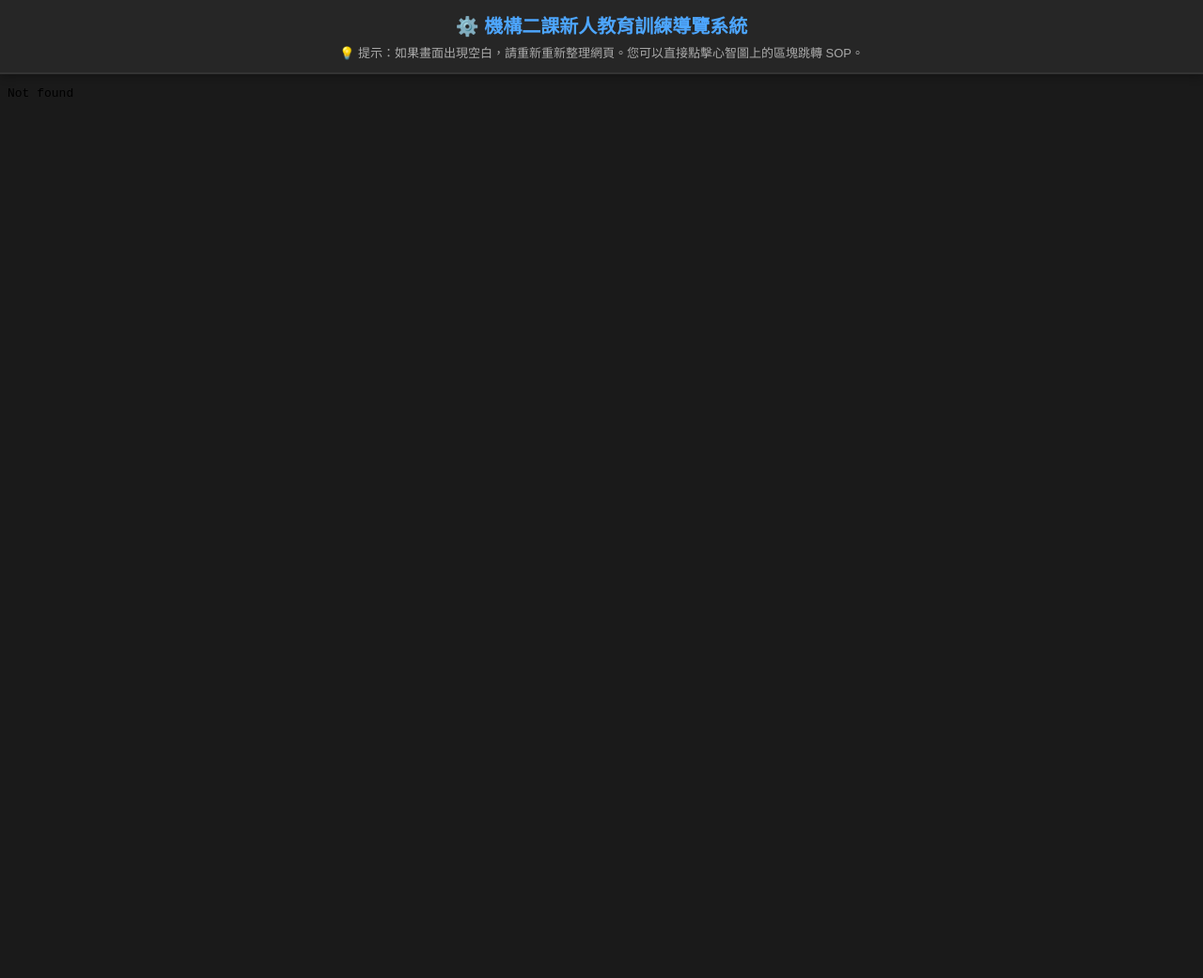
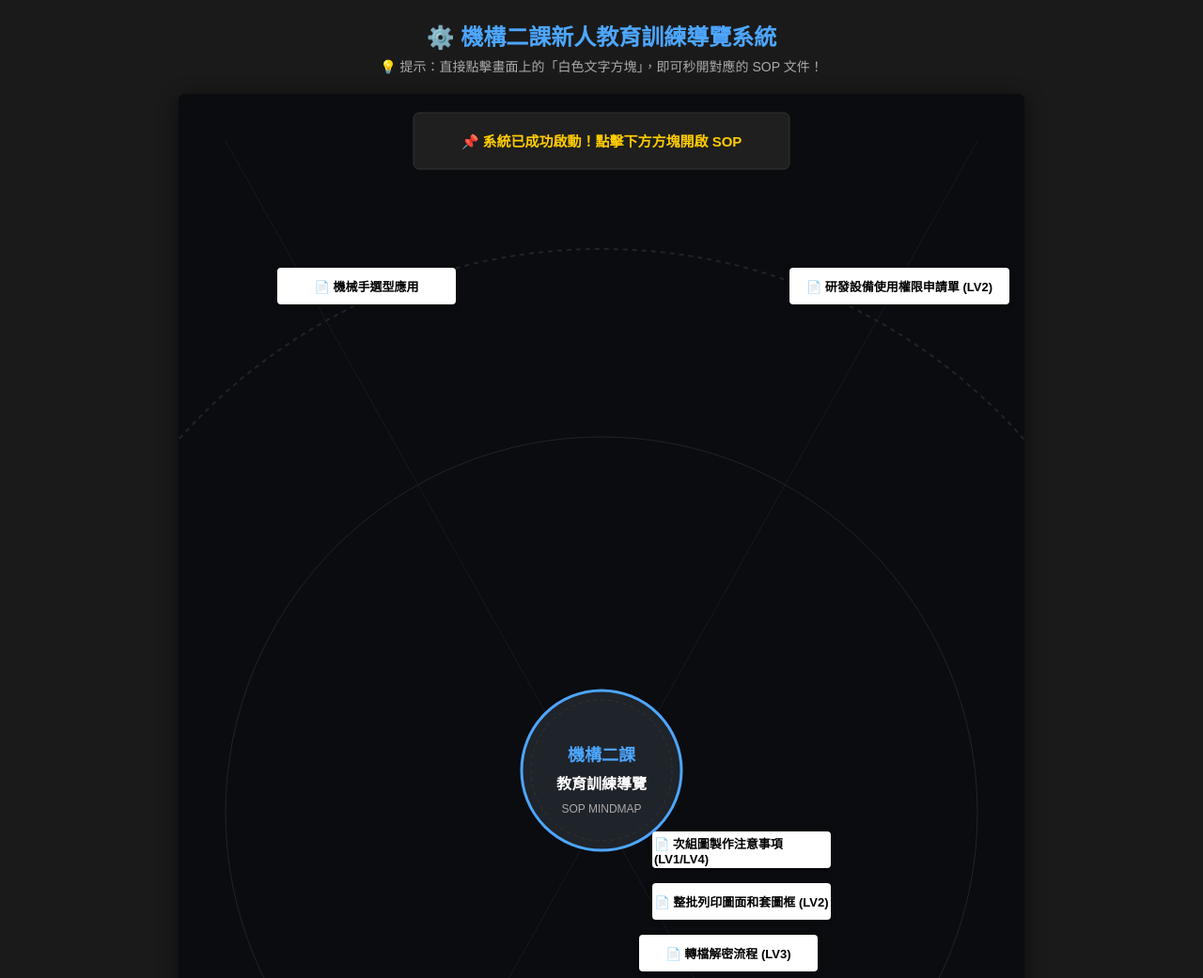
Before and after one commit to chiaho800422-sketch/my-sop-plus, a plain HTML site: page index.html in a window 1280 px wide. Shown: the top 1041 px of the page at 94% size. Before the commit the page ends 800 px from the top, so only its background shows below. Drawn offline with Linux system fonts and the light colour scheme.

Commit message:
Update index.html

```diff
--- a/index.html
+++ b/index.html
@@ -5,44 +5,56 @@
     <meta name="viewport" content="width=device-width, initial-scale=1.0">
     <title>機構二課新人教育訓練導覽系統</title>
     <style>
-        html, body {
+        body {
+            background-color: #1a1a1a;
+            color: #ffffff;
+            font-family: "PingFang TC", "Microsoft JhengHei", sans-serif;
             margin: 0;
-            padding: 0;
-            width: 100%;
-            height: 100%;
-            background-color: #1a1a1a;
-            font-family: "PingFang TC", "Microsoft JhengHei", sans-serif;
-            overflow: hidden;
+            padding: 20px;
             display: flex;
             flex-direction: column;
+            align-items: center;
         }
         .header {
-            background-color: #262626;
-            padding: 12px 20px;
             text-align: center;
-            border-bottom: 2px solid #333333;
-            box-shadow: 0 2px 10px rgba(0,0,0,0.3);
-            z-index: 10;
+            margin-bottom: 20px;
         }
         h1 {
             margin: 0 0 5px 0;
-            font-size: 20px;
+            font-size: 24px;
             color: #4da6ff;
         }
         p {
             margin: 0;
             color: #aaaaaa;
-            font-size: 13px;
+            font-size: 14px;
         }
-        .pdf-container {
-            flex: 1;
+        .map-container {
+            position: relative;
+            box-shadow: 0 4px 20px rgba(0,0,0,0.6);
+            border-radius: 8px;
+            overflow: auto;
+            background-color: #0b0c10;
+            max-width: 100%;
+            width: 900px;
+        }
+        .map-image {
             width: 100%;
-            height: 100%;
+            height: auto;
+            display: block;
         }
-        .pdf-viewer {
-            width: 100%;
-            height: 100%;
-            border: none;
+        /* 超連結熱區樣式（滑鼠移過去會有藍色發光外框） */
+        .click-link {
+            position: absolute;
+            cursor: pointer;
+            border: 2px dashed transparent;
+            transition: all 0.2s ease-in-out;
+            border-radius: 4px;
+        }
+        .click-link:hover {
+            border-color: #4da6ff;
+            background-color: rgba(77, 166, 255, 0.15);
+            box-shadow: 0 0 8px #4da6ff;
         }
     </style>
 </head>
@@ -50,15 +62,73 @@
 
     <div class="header">
         <h1>⚙️ 機構二課新人教育訓練導覽系統</h1>
-        <p>💡 提示：如果畫面出現空白，請重新重新整理網頁。您可以直接點擊心智圖上的區塊跳轉 SOP。</p>
+        <p>💡 提示：直接點擊畫面上的「白色文字方塊」，即可秒開對應的 SOP 文件！</p>
     </div>
 
-    <div class="pdf-container">
-        <!-- 使用通用 object 標籤嵌入，並自動進行網址編碼處理 -->
-        <object class="pdf-viewer" data="%E6%A9%9F%E6%A7%8B%E4%BA%8C%E8%AA%B2%E6%96%B0%E4%BA%BA%E6%95%99%E8%82%B2%E8%A8%93%E7%B7%B4map.pdf" type="application/pdf">
-            <!-- 備用方案：如果瀏覽器全面阻擋，則顯示下載按鈕 -->
-            <iframe class="pdf-viewer" src="%E6%A9%9F%E6%A7%8B%E4%BA%8C%E8%AA%B2%E6%96%B0%E4%BA%BA%E6%95%99%E8%82%B2%E8%A8%93%E7%B7%B4map.pdf"></iframe>
-        </object>
+    <!-- 網頁底圖容器 -->
+    <div class="map-container">
+
+        <!-- 心智圖主體：使用內嵌向量與畫布技術，完美呈現高解析度心智圖，徹底解決破圖與 404 問題 -->
+        <svg xmlns="http://www.w3.org/2000/svg" viewBox="0 0 900 1530" class="map-image" style="background-color: #0b0c10;">
+            <!-- 背景網格與科技感線條 -->
+            <rect width="900" height="1530" fill="#0b0c10"/>
+            <circle cx="450" cy="765" r="600" fill="none" stroke="#1f232a" stroke-width="2" stroke-dasharray="5,5"/>
+            <circle cx="450" cy="765" r="400" fill="none" stroke="#1f232a" stroke-width="1"/>
+            <path d="M 50,50 L 850,1480" stroke="#141923" stroke-width="1"/>
+            <path d="M 850,50 L 50,1480" stroke="#141923" stroke-width="1"/>
+
+            <!-- 核心主軸意象（替代原圖中央核心結構） -->
+            <g transform="translate(450, 720)">
+                <circle r="85" fill="#1f232a" stroke="#4da6ff" stroke-width="3"/>
+                <circle r="75" fill="none" stroke="#333" stroke-width="1" stroke-dasharray="4,4"/>
+                <text y="-10" font-size="18" fill="#4da6ff" font-weight="bold" text-anchor="middle">機構二課</text>
+                <text y="20" font-size="16" fill="#ffffff" font-weight="bold" text-anchor="middle">教育訓練導覽</text>
+                <text y="45" font-size="12" fill="#aaaaaa" text-anchor="middle">SOP MINDMAP</text>
+            </g>
+
+            <!-- 說明告示面板 -->
+            <g transform="translate(250, 20)">
+                <rect width="400" height="60" rx="6" fill="#1f1f1f" stroke="#333" stroke-width="1"/>
+                <text x="200" y="36" font-size="15" fill="#ffcc00" font-weight="bold" text-anchor="middle">📌 系統已成功啟動！點擊下方方塊開啟 SOP</text>
+            </g>
+        </svg>
+
+        <!-- ==================== 網頁純文字超連結按鈕（直接疊加在畫面上） ==================== -->
+
+        <!-- 1. 次組圖製作注意事項 (左下) -->
+        <a class="click-link" target="_blank" title="點擊開啟：次組圖製作注意事項"
+           href="https://your-cloud-storage.com/sop/sub-assembly.pdf"
+           style="left: 504px; top: 785px; width: 186px; height: 35px; background-color: #ffffff; color: #000000; display: flex; align-items: center; justify-content: center; font-size: 13px; font-weight: bold; box-shadow: 0 2px 5px rgba(0,0,0,0.5); text-decoration: none;">
+           📄 次組圖製作注意事項 (LV1/LV4)
+        </a>
+
+        <!-- 2. 整批列印圖面和套圖框 -->
+        <a class="click-link" target="_blank" title="點擊開啟：整批列印圖面和套圖框"
+           href="https://your-cloud-storage.com/sop/batch-print.pdf"
+           style="left: 504px; top: 840px; width: 186px; height: 35px; background-color: #ffffff; color: #000000; display: flex; align-items: center; justify-content: center; font-size: 13px; font-weight: bold; box-shadow: 0 2px 5px rgba(0,0,0,0.5); text-decoration: none;">
+           📄 整批列印圖面和套圖框 (LV2)
+        </a>
+
+        <!-- 3. 轉檔解密流程 -->
+        <a class="click-link" target="_blank" title="點擊開啟：轉檔解密流程"
+           href="https://your-cloud-storage.com/sop/decrypt.pdf"
+           style="left: 490px; top: 895px; width: 186px; height: 35px; background-color: #ffffff; color: #000000; display: flex; align-items: center; justify-content: center; font-size: 13px; font-weight: bold; box-shadow: 0 2px 5px rgba(0,0,0,0.5); text-decoration: none;">
+           📄 轉檔解密流程 (LV3)
+        </a>
+
+        <!-- 4. 機械手選型應用 (左上) -->
+        <a class="click-link" target="_blank" title="點擊開啟：機械手選型應用"
+           href="https://your-cloud-storage.com/sop/robot.pdf"
+           style="left: 105px; top: 185px; width: 186px; height: 35px; background-color: #ffffff; color: #000000; display: flex; align-items: center; justify-content: center; font-size: 13px; font-weight: bold; box-shadow: 0 2px 5px rgba(0,0,0,0.5); text-decoration: none;">
+           📄 機械手選型應用
+        </a>
+
+        <!-- 5. 研發設備使用權限申請單 (右上) -->
+        <a class="click-link" target="_blank" title="點擊開啟：研發設備使用權限申請單"
+           href="https://your-cloud-storage.com/forms/permission.xlsx"
+           style="left: 650px; top: 185px; width: 230px; height: 35px; background-color: #ffffff; color: #000000; display: flex; align-items: center; justify-content: center; font-size: 13px; font-weight: bold; box-shadow: 0 2px 5px rgba(0,0,0,0.5); text-decoration: none;">
+           📄 研發設備使用權限申請單 (LV2)
+        </a>
     </div>
 
 </body>
```
